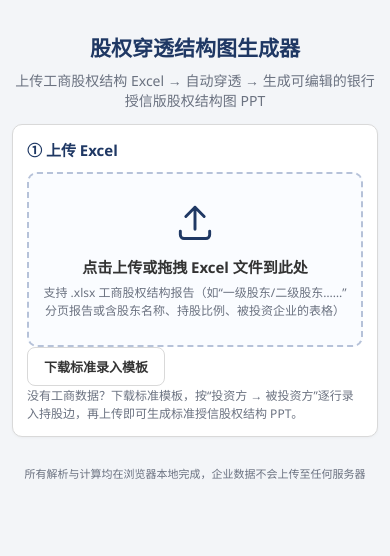
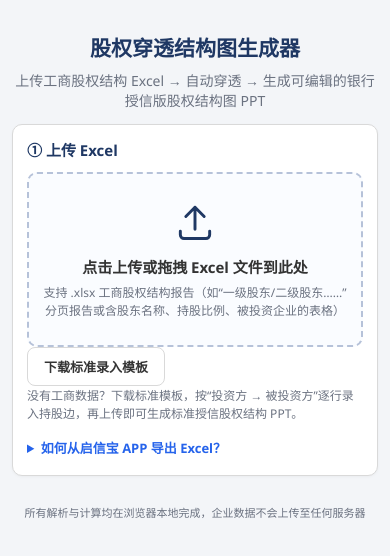
Before and after one commit to ninkoro-ai/ox, a React (Vite) app: page / in a window 390 px wide. Shown: the top 556 px of the page. Built offline with nearby package versions, Linux system fonts and the light colour scheme.

Commit message:
feat: add Qixinbao Excel export tutorial image to homepage upload card (collapsible, responsive for mobile)

```diff
--- a/src/App.tsx
+++ b/src/App.tsx
@@ -8,6 +8,7 @@ import { fitLayout } from './lib/layout/page';
 import { checkLayout } from './lib/layout/collision';
 import { renderChartSvg } from './lib/preview/svg';
 import { DEFAULT_GENERATE_CONFIG, type GenerateConfig, type ParsedResult } from './lib/types';
+import qxbTutorial from './assets/qxb.png';
 
 function saveBlob(blob: Blob, filename: string) {
   const url = URL.createObjectURL(blob);
@@ -202,6 +203,16 @@ export default function App() {
           <p className="upload-hint">
             没有工商数据？下载标准模板，按“投资方 → 被投资方”逐行录入持股边，再上传即可生成标准授信股权结构 PPT。
           </p>
+          <details className="tutorial">
+            <summary>如何从启信宝 APP 导出 Excel？</summary>
+            <figure className="tutorial-body">
+              <img src={qxbTutorial} alt="启信宝 APP 导出 Excel 教程" loading="lazy" />
+              <figcaption>
+                按图示在启信宝 APP 中打开目标企业 → 进入“股权结构/股东信息”页 → 选择导出 Excel，
+                将文件上传到本页即可自动生成股权穿透结构图。
+              </figcaption>
+            </figure>
+          </details>
           {parseInfo}
           {error && <p className="error">{error}</p>}
         </section>
--- a/src/styles.css
+++ b/src/styles.css
@@ -98,6 +98,36 @@ main {
   margin: 0;
   font-size: 12px;
   color: var(--muted);
+}
+
+.tutorial {
+  margin: 12px 0 0;
+  font-size: 13px;
+}
+.tutorial summary {
+  cursor: pointer;
+  color: #2563eb;
+  font-weight: 600;
+  padding: 4px 0;
+  user-select: none;
+}
+.tutorial-body {
+  margin: 10px 0 0;
+}
+.tutorial-body img {
+  display: block;
+  width: 100%;
+  max-width: 640px;
+  height: auto;
+  margin: 0 auto;
+  border: 1px solid #e5e7eb;
+  border-radius: 8px;
+}
+.tutorial-body figcaption {
+  margin-top: 8px;
+  font-size: 12px;
+  color: var(--muted);
+  line-height: 1.6;
 }
 
 .parse-info {
```
Also changed, not shown: src/assets/qxb.png (added).
